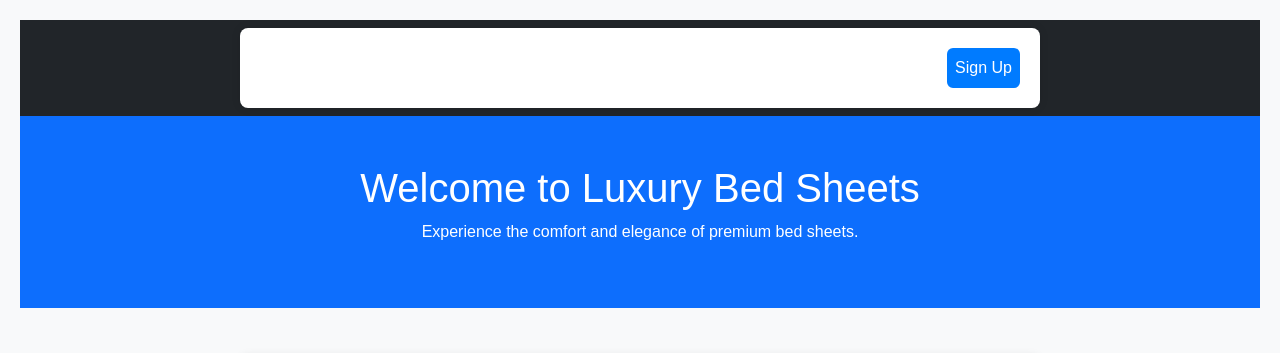
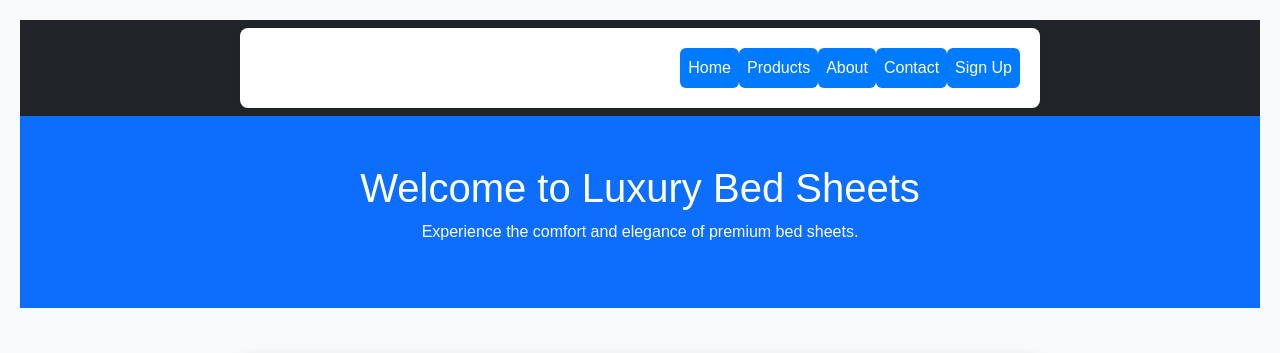
Before and after one commit to miahuhh/Node2Node-IST256, a website: page index.html in a window 1280 px wide. Shown: the top 353 px of the page. Drawn offline with nearby package versions, Linux system fonts and the light colour scheme.

Commit message:
Update index.html

```diff
--- a/index.html
+++ b/index.html
@@ -16,10 +16,10 @@
             </button>
             <div class="collapse navbar-collapse" id="navbarNav">
                 <ul class="navbar-nav ms-auto">
-                    <li class="nav-item"><a class="nav-link" href="index.html">Home</a></li>
-                    <li class="nav-item"><a class="nav-link" href="products.html">Products</a></li>
-                    <li class="nav-item"><a class="nav-link" href="about.html">About</a></li>
-                    <li class="nav-item"><a class="nav-link" href="contact.html">Contact</a></li>
+                    <li class="nav-item"><a class="nav-link btn btn-primary text-white" href="index.html">Home</a></li>
+                    <li class="nav-item"><a class="nav-link btn btn-primary text-white" href="products.html">Products</a></li>
+                    <li class="nav-item"><a class="nav-link btn btn-primary text-white" href="about.html">About</a></li>
+                    <li class="nav-item"><a class="nav-link btn btn-primary text-white" href="contact.html">Contact</a></li>
                     <li class="nav-item"><a class="nav-link btn btn-primary text-white" href="signup.html">Sign Up</a></li>
                 </ul>
             </div>
```
